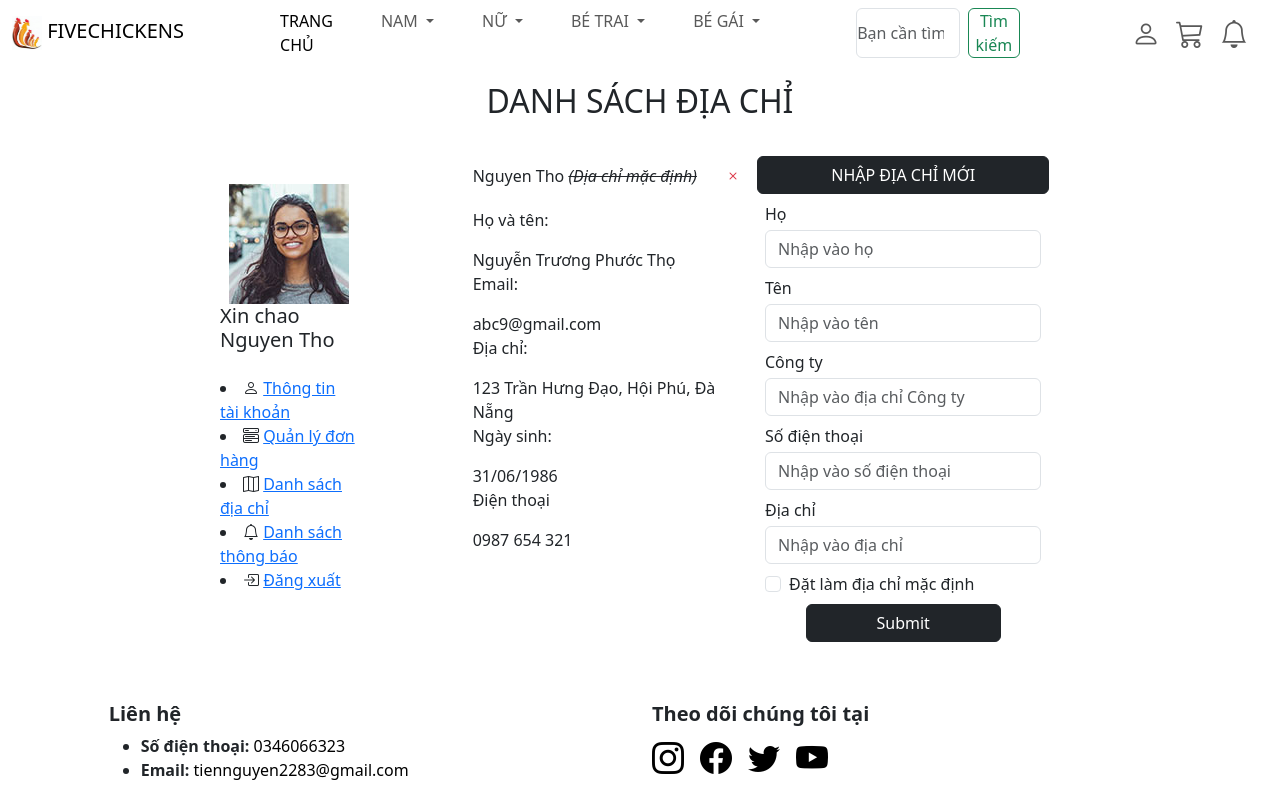
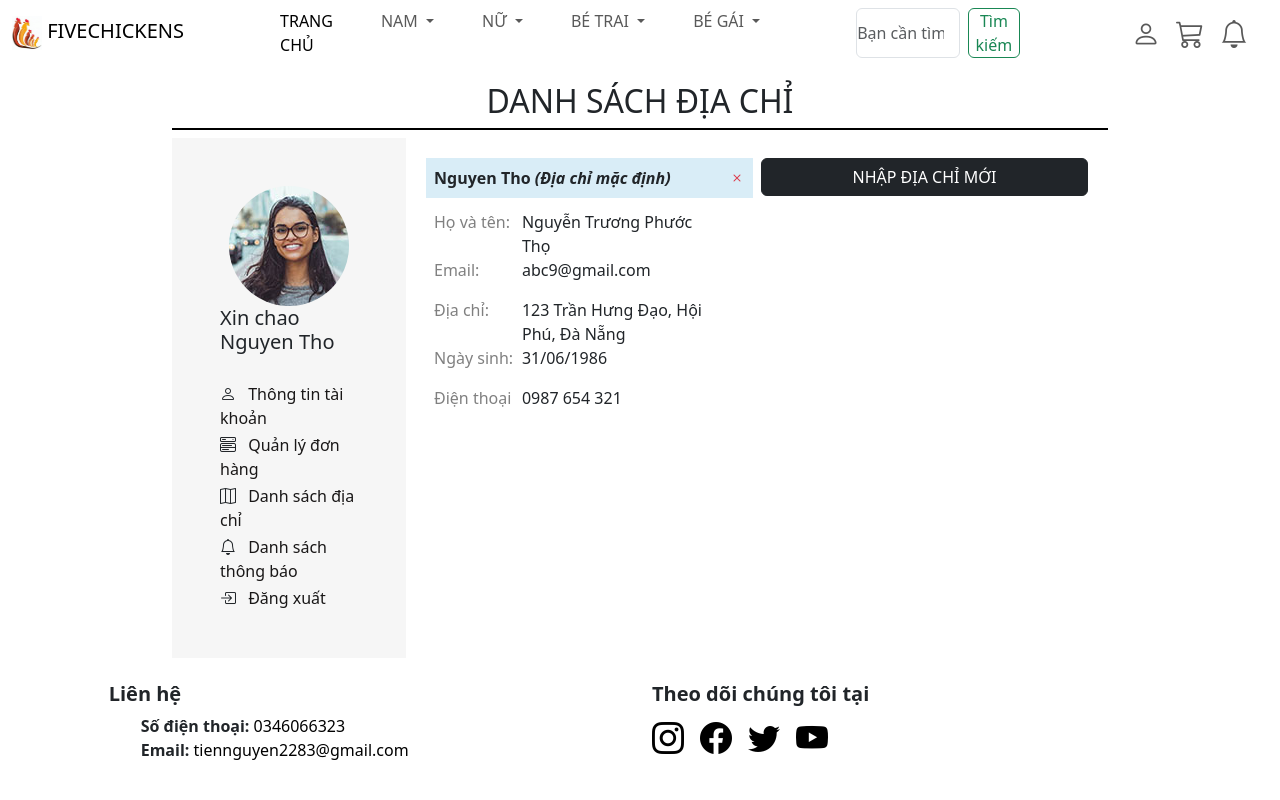
Before and after one commit to tnghja/Shoe-Shop-Management-System, a PHP site: page /account/account-maps.html in a window 1280 px wide. Run offline with PHP 8.4, Linux system fonts and the light colour scheme.

Commit message:
update style.css

```diff
--- a/ui/account/account-maps.html
+++ b/ui/account/account-maps.html
@@ -285,7 +285,7 @@
                                       <label class="form-check-label" for="exampleCheck1">Đặt làm địa chỉ mặc định</label>
                                     </div>
                                     <div class="d-flex justify-content-center m-2">
-                                        <button type="submit" class="btn btn-dark w-75">Submit</button>
+                                        <button type="submit" class="btn btn-dark w-75">Xác nhận</button>
                                     </div>
                                   </form>
                             </div>
--- a/ui/css/style.css
+++ b/ui/css/style.css
@@ -45,3 +45,130 @@
 .header__another-app:hover{
     color: var(--main-color);
 }
+/* -------------ACOUNT INFORMATION -------------- */
+/* ---------------------------------------------- */
+/* ---------------------------------------------- */
+/* :root {--color-primary: #6f6af8;
+    --color-primary-light: hsl(242, 91%, 69%, 18%);
+    --color-primary-variant: #5854c7;
+    --color-red: #da0f3f;
+    --color-red-light: hsl(346, 87%, 46%, 15%);
+    --color-green: #00c476;
+    --color-green-light: hsl(156, 100%, 38%, 15%);
+    --color-gray-900: #1e1e66;
+    --color-gray-700: #2d2b7c;
+    --color-gray-300: rgba(242, 242, 254, 0.3);
+    --color-gray-200: rgba(242, 242, 254, 0.7);
+    --color-white: #f2f2fe;
+    --color-bg: #0f0f3e;
+
+    --transition: all 300ms ease;
+
+    --container-width-lg: 74%;
+    --container-width-md: 88%;
+    --form-width: 60%;
+    --card-border-radius-1: 0.3rem;
+    --card-border-radius-2: 0.5rem;
+    --card-border-radius-3: 0.8rem;
+    --card-border-radius-4: 2rem;
+    --card-border-radius-5: 5rem;
+}
+*/
+* {
+    margin: 0;
+    padding: 0;
+    outline: 0;
+    border: 0;
+    appearance: 0;
+    list-style: none;
+    text-decoration: none;
+    box-sizing: border-box;
+}
+
+body {
+    font-family: 'Montserrat', sans-serif;
+    line-height: 1.6;
+    color: var(--color-gray-200);
+    /* overflow-x: hidden; */
+    /* background-color: var(--color-bg); */
+}
+h1,h2,h3,h4,h5{
+    color: var(--color-white);
+    line-height: 1.3;
+}
+h1 {
+    font-size: 3rem;
+    margin: 1rem 0;
+}
+h2 {
+    font-size: 1.7rem;
+    margin: 1rem 0;
+}
+h3 {
+    font-size: 1.1rem;
+    margin: 0.8rem 0.5rem;
+}
+h4 {
+    font-size: 1rem;
+}
+a {
+    color: var(--color-white);
+    transition: var(--transition);
+}
+/* --------ACCOUNT------- */
+.container{
+    margin: 0;
+    /* border: 1px solid red; */
+}
+.account__information-title{
+    /* background: #f6f6f6; */
+    border-bottom: 2px solid black;
+}
+.user{
+    background: #f6f6f6;
+}
+.user__avatar img{
+    border-radius: 50%;
+}
+.user__menu li {
+    margin-top: 0.2rem;
+}
+.user__menu a {
+    text-decoration: none;
+    color: #191717;
+    margin-left: 0.5rem;
+}
+.user__infor-detail{
+    width: 100%;
+}
+.user__infor-detail p{
+    width: 100%;
+    color: #808080;
+}
+.title{
+    display: flex;
+    width: 90%;
+}
+.title span{
+    width: 650px;
+}
+.user__infor-detail input{
+    width: 650px;
+}
+/* mapppp */
+#map-bg{
+    background: #d9edf7;
+    font-weight: 600;
+}
+.user__infor-btn .form-check .form-check-input{
+    width: 16px;
+}
+.user__infor-form{
+    display: none;
+}
+#modal-dialog-user{
+    width: 200%;
+}
+#modal-user{
+    width: 200%;
+}
```
Also changed, not shown: ui/authentication/signin.html (deleted).
